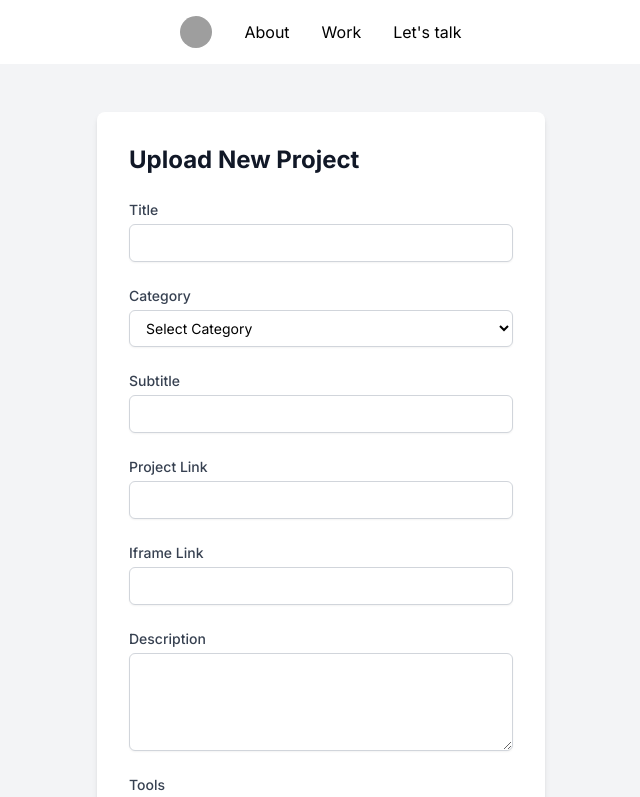
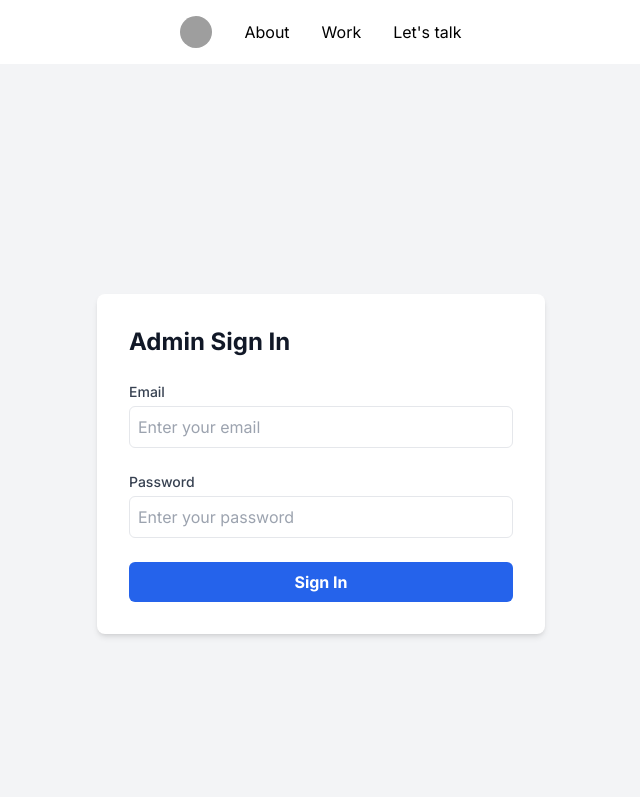
Before and after one commit to RachanaSravanthi/project-alpha, a React (Vite) app: page /admin in a window 1280 px wide. Shown: the top 797 px of the page, without its empty margins (319-959 px from the left). Built offline with nearby package versions, Linux system fonts and the light colour scheme; no server answers; the database is empty; grey boxes are pictures that could not be loaded.

Commit message:
feat: Added Admin Sign In Page

```diff
--- /dev/null
+++ b/src/Components/AdminSignin.tsx
@@ -0,0 +1,81 @@
+import { useState, FormEvent } from 'react'
+import { useNavigate } from 'react-router-dom'
+
+export default function AdminSignin() {
+    const [email, setEmail] = useState('')
+    const [password, setPassword] = useState('')
+    const [isSigningIn, setIsSigningIn] = useState(false)
+    const [message, setMessage] = useState<{ type: 'success' | 'error'; text: string } | null>(null)
+    const navigate = useNavigate()
+
+    const handleSubmit = async (e: FormEvent) => {
+        e.preventDefault()
+        setIsSigningIn(true)
+        setMessage(null)
+
+        try {
+            await new Promise(resolve => setTimeout(resolve, 1000))
+
+            if (email === 'johndoe@gmail.com' && password === 'john123') {
+                setMessage({ type: 'success', text: 'Sign in successful!' })
+                navigate('/adminUploadPage')
+            } else {
+                setMessage({ type: 'error', text: 'Invalid email or password. Please try again.' })
+            }
+        } catch (error) {
+            setMessage({ type: 'error', text: 'Sign in failed. Please try again.' })
+        } finally {
+            setIsSigningIn(false)
+        }
+    }
+
+    return (
+        <div className="min-h-screen bg-gray-100 flex items-center justify-center py-12 px-4 sm:px-6 lg:px-8">
+            <div className="max-w-md w-full space-y-8">
+                <div className="bg-white shadow-md rounded-lg p-8">
+                    <h2 className="text-2xl font-bold text-gray-900 mb-6">Admin Sign In</h2>
+                    <form onSubmit={handleSubmit} className="space-y-6">
+                        <div>
+                            <label htmlFor="email" className="block text-sm font-medium text-gray-700">Email</label>
+                            <input
+                                type="email"
+                                id="email"
+                                value={email}
+                                onChange={(e) => setEmail(e.target.value)}
+                                required
+                                className="mt-1 p-2 w-full border rounded-md text-gray-900 focus:outline-none"
+                                placeholder="Enter your email"
+                            />
+                        </div>
+                        <div>
+                            <label htmlFor="password" className="block text-sm font-medium text-gray-700">Password</label>
+                            <input
+                                type="password"
+                                id="password"
+                                value={password}
+                                onChange={(e) => setPassword(e.target.value)}
+                                required
+                                className="mt-1 p-2 w-full border rounded-md text-gray-900 focus:outline-none"
+                                placeholder="Enter your password"
+                            />
+                        </div>
+                        <button
+                            type="submit"
+                            disabled={isSigningIn}
+                            className="w-full p-2 bg-blue-600 text-white font-bold rounded-md hover:bg-blue-700"
+                        >
+                            {isSigningIn ? 'Signing In...' : 'Sign In'}
+                        </button>
+                    </form>
+                </div>
+                {message && (
+                    <div
+                        className={`mt-4 p-4 rounded-md ${message.type === 'success' ? 'bg-green-50 text-green-800' : 'bg-red-50 text-red-800'}`}
+                    >
+                        {message.text}
+                    </div>
+                )}
+            </div>
+        </div>
+    )
+}
--- a/src/main.tsx
+++ b/src/main.tsx
@@ -7,6 +7,7 @@ import ErrorPage from "./Pages/ErrorPage.tsx";
 import AboutPage from "./Pages/AboutUs.tsx";
 import HomePage from "./Pages/HomePage.tsx";
 import AdminUploadPage from "./components/AdminUploadPage.tsx";
+import AdminSignin from "./Components/AdminSignin.tsx";
 
 
 const appRouter = createBrowserRouter([
@@ -25,6 +26,10 @@ const appRouter = createBrowserRouter([
             },
             {
                 path: "/admin",
+                element: <AdminSignin />,
+            },
+            {
+                path: "/adminUploadPage",
                 element: <AdminUploadPage />,
             },
         ],
```
